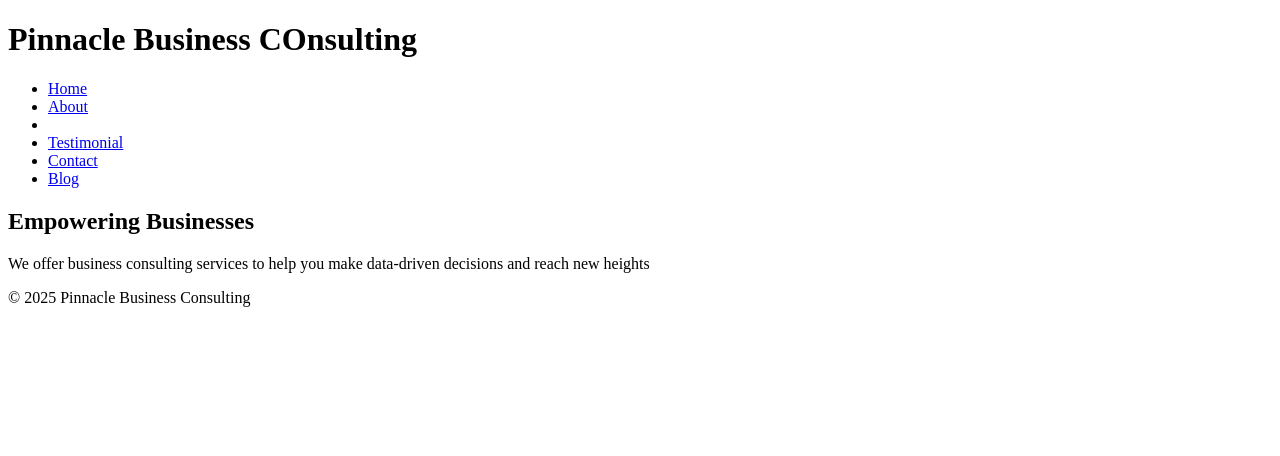
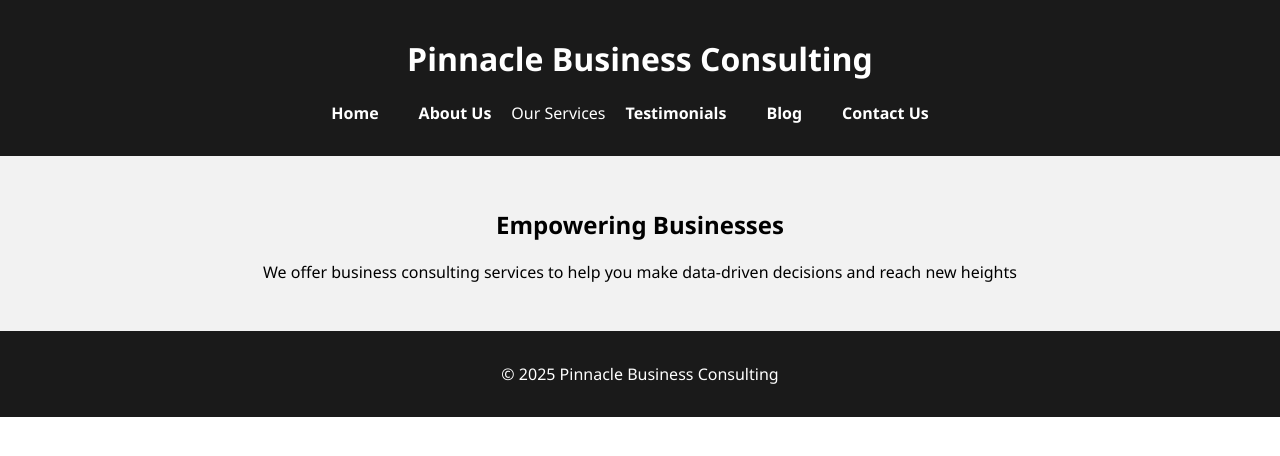
Before and after one commit to Arveylight45/pinnacle-business-consulting, a plain HTML site: page index.html in a window 1280 px wide. Drawn offline with Linux system fonts and the light colour scheme.

Commit message:
Update index.html

```diff
--- a/index.html
+++ b/index.html
@@ -4,18 +4,19 @@
     <title>
       Pinnacle Business Consulting
     </title>
+    <link rel="stylesheet" href="style.css">
   </head>
   <body>
     <header>
-      <h1>Pinnacle Business COnsulting</h1>
+      <h1>Pinnacle Business Consulting</h1>
       <nav>
         <ul>
           <li><a href="index.html">Home<a/></li>
-            <li><a href="About.html">About</a></li>
-            <li><a href="Services.html"></a></li>
-            <li><a href="Testimonials.html">Testimonial<a/></li>
-            <li><a href="Contact.html">Contact<a/></li>
+            <li><a href="About.html">About Us</a></li>
+            <li><a href="Services.html"></a>Our Services</li>
+            <li><a href="Testimonials.html">Testimonials<a/></li>
             <li><a href="Blog.html">Blog<a/></li>
+            <li><a href="Contact,html">Contact Us<a/></li>
         </ul>
       </nav>
     </header>
```
